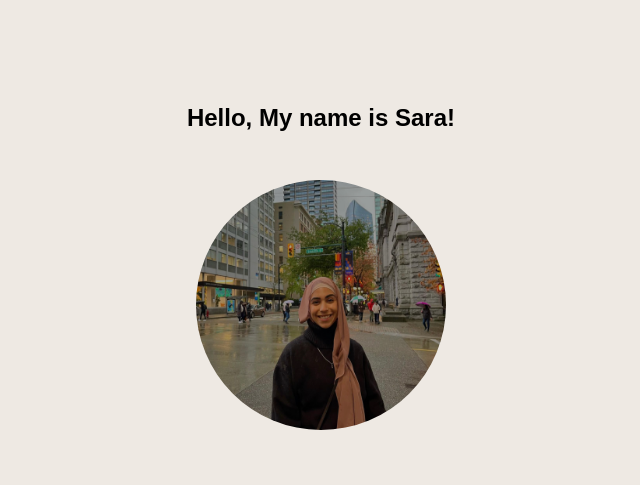
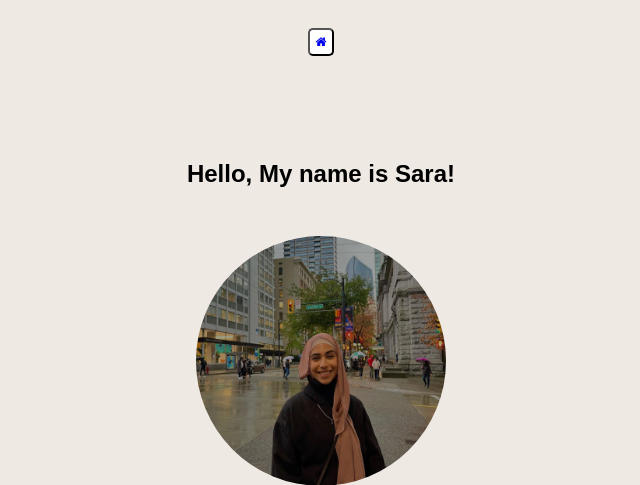
Before and after one commit to ekozat/courses_select_manager, a PHP site: page /sara/index.php in a window 1280 px wide. Shown: the top 485 px of the page, without its empty margins (319-959 px from the left). Run offline with PHP 8.4, Linux system fonts and the light colour scheme.

Commit message:
add home button

```diff
--- a/sprint3-files/html/sara/index.css
+++ b/sprint3-files/html/sara/index.css
@@ -55,3 +55,22 @@ ul {
     flex: 1;
     box-sizing: border-box;
 }
+
+.home {
+    padding-top: 20px;
+    display: flex;
+    justify-content: center;
+    flex-direction: row;
+}
+
+.btn {
+    border-radius: 5px;
+    font-size: 12px;
+    cursor: pointer;
+    padding: 5px;
+    background-color: white;
+}
+
+.btn:hover {
+    opacity: 0.5;
+}
--- a/sprint3-files/html/sara/index.php
+++ b/sprint3-files/html/sara/index.php
@@ -5,8 +5,14 @@
         <meta name="viewport" content="width=device-width, initial-scale=1.0">
         <title>Sara's Page</title>
         <link rel="stylesheet" href="index.css">
+        <link rel="stylesheet" href="https://cdnjs.cloudflare.com/ajax/libs/font-awesome/4.7.0/css/font-awesome.min.css">
     </head>
     <body>
+        <?php
+            echo '<div class="home">';
+                echo '<button class="btn"><a href=\'/\'><i class="fa fa-home"></i></a></button>';
+            echo '</div>';
+        ?>
         <?php
             echo '<h1>Hello, My name is Sara!</p>';
             //insert img
--- a/sprint3-files/html/simardeep/index.php
+++ b/sprint3-files/html/simardeep/index.php
@@ -5,8 +5,14 @@
     <meta name="viewport" content="width=device-width, initial-scale=1.0">
     <title>Personal Information</title>
     <link rel="stylesheet" type="text/css" href="index.css">
+    <link rel="stylesheet" href="https://cdnjs.cloudflare.com/ajax/libs/font-awesome/4.7.0/css/font-awesome.min.css">
 </head>
 <body>
+    <?php
+        echo '<div class="home">';
+            echo '<button class="btn"><a href=\'/\'><i class="fa fa-home"></i></a></button>';
+        echo '</div>';
+    ?>
     <div class="container">
         <h1>Simar's Page!</h1>
         <div class="info">
```
Also changed, not shown: sprint3-files/html/feekim/index.css (+19 -0 lines), sprint3-files/html/feekim/index.php (+7 -0 lines), sprint3-files/html/maneesh/index.css (+19 -0 lines), sprint3-files/html/maneesh/index.php (+6 -1 lines), sprint3-files/html/simardeep/index.css (+20 -0 lines).
